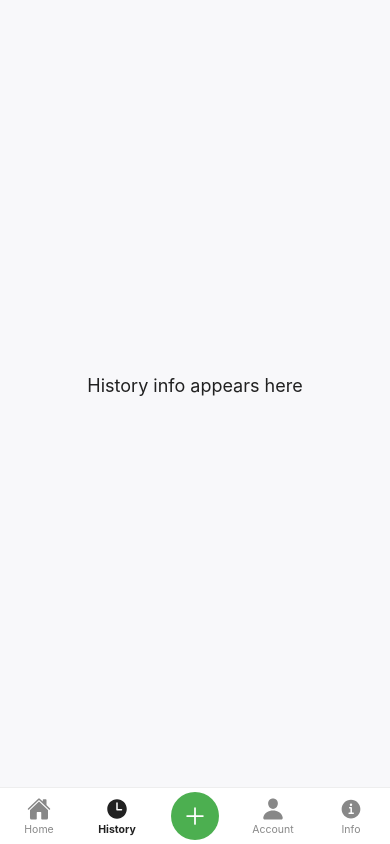
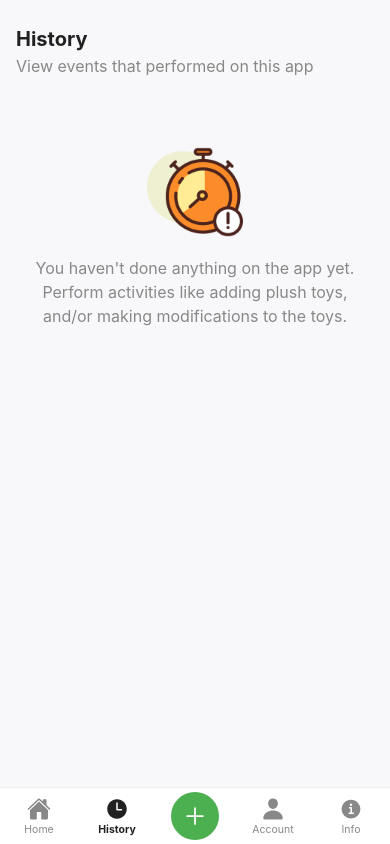
Before and after one commit to cross19xx/plog, a React Native app: screen /History in a window 390 px wide. Built offline with nearby package versions, Linux system fonts and the light colour scheme.

Commit message:
feat: setup history page

```diff
--- a/src/screens/History.tsx
+++ /dev/null
@@ -1,28 +0,0 @@
-import React from 'react';
-import { StyleSheet, Text, View } from 'react-native';
-
-import useTheme from '_/hooks/useTheme';
-
-const History: React.FC = () => {
-  const { colors } = useTheme();
-
-  return (
-    <View style={[styles.container, { backgroundColor: colors.backgroundPrimary }]}>
-      <Text style={[styles.title, { color: colors.textPrimary }]}>History info appears here</Text>
-    </View>
-  );
-};
-
-const styles = StyleSheet.create({
-  container: {
-    flex: 1,
-    alignItems: 'center',
-    justifyContent: 'center',
-  },
-  title: {
-    fontSize: 18,
-    marginBottom: 16,
-  },
-});
-
-export default History;
--- /dev/null
+++ b/src/screens/History/HistoryRow.tsx
@@ -0,0 +1,15 @@
+import React from 'react';
+import { View } from 'react-native';
+
+import { History } from '_/types';
+
+type Props = {
+  onHistoryPressed: (history: History) => void;
+  history: History;
+};
+
+const HistoryRow: React.FC<Props> = () => {
+  return <View />;
+};
+
+export default HistoryRow;
--- /dev/null
+++ b/src/screens/History/NoHistory.tsx
@@ -0,0 +1,42 @@
+import React from 'react';
+import { Dimensions, Image, StyleSheet, Text, View } from 'react-native';
+import useTheme from '_/hooks/useTheme';
+
+const { height: SCREEN_HEIGHT } = Dimensions.get('screen');
+
+const NoHistory: React.FC = () => {
+  const { colors } = useTheme();
+
+  return (
+    <View style={styles.container}>
+      <Image source={require('_/assets/out-of-time.png')} style={styles.image} />
+      <Text style={[styles.text, { color: colors.textSecondary }]}>
+        You haven&apos;t done anything on the app yet. Perform activities like adding plush toys,
+        and/or making modifications to the toys.
+      </Text>
+    </View>
+  );
+};
+
+const styles = StyleSheet.create({
+  container: {
+    flex: 1,
+    width: '100%',
+    minHeight: SCREEN_HEIGHT / 2,
+    alignItems: 'center',
+    justifyContent: 'center',
+    paddingBottom: 48,
+  },
+  image: {
+    width: 96,
+    height: 96,
+    marginBottom: 16,
+  },
+  text: {
+    fontSize: 16,
+    textAlign: 'center',
+    lineHeight: 24,
+  },
+});
+
+export default NoHistory;
--- /dev/null
+++ b/src/screens/History/index.tsx
@@ -0,0 +1,58 @@
+import React from 'react';
+import { FlatList, StyleSheet, Text, View } from 'react-native';
+import { SafeAreaView } from 'react-native-safe-area-context';
+
+import HistoryRow from './HistoryRow';
+import NoHistory from './NoHistory';
+
+import { useTypedSelector } from '_/hooks/useRedux';
+import useTheme from '_/hooks/useTheme';
+
+const History: React.FC = () => {
+  const { colors } = useTheme();
+  const { histories } = useTypedSelector((state) => ({ histories: state.history }));
+
+  const handleHistoryPressed = () => {};
+
+  return (
+    <SafeAreaView>
+      <FlatList
+        data={histories}
+        keyExtractor={(item) => `${item.dateCreated}${item.activity}${item.plushToyId}`}
+        ListEmptyComponent={NoHistory}
+        ListHeaderComponent={() => (
+          <View>
+            <Text style={[styles.header, { color: colors.textPrimary }]}>History</Text>
+            <Text style={[styles.subHeader, { color: colors.textSecondary }]}>
+              View events that performed on this app
+            </Text>
+          </View>
+        )}
+        renderItem={({ item }) => (
+          <HistoryRow history={item} onHistoryPressed={handleHistoryPressed} />
+        )}
+        style={styles.container}
+      />
+    </SafeAreaView>
+  );
+};
+
+const styles = StyleSheet.create({
+  container: {
+    paddingHorizontal: 16,
+    paddingVertical: 24,
+  },
+
+  header: {
+    fontSize: 20,
+    fontWeight: 'bold',
+    lineHeight: 30,
+  },
+  subHeader: {
+    lineHeight: 24,
+    marginBottom: 32,
+    fontSize: 16,
+  },
+});
+
+export default History;
--- a/src/screens/Home/index.tsx
+++ b/src/screens/Home/index.tsx
@@ -52,7 +52,7 @@ const styles = StyleSheet.create({
   container: { flex: 1 },
   containerInner: {
     paddingHorizontal: 16,
-    paddingVertical: 32,
+    paddingVertical: 24,
     flexDirection: 'column',
     flex: 1,
   },
```
Also changed, not shown: src/assets/out-of-time.png (added).
